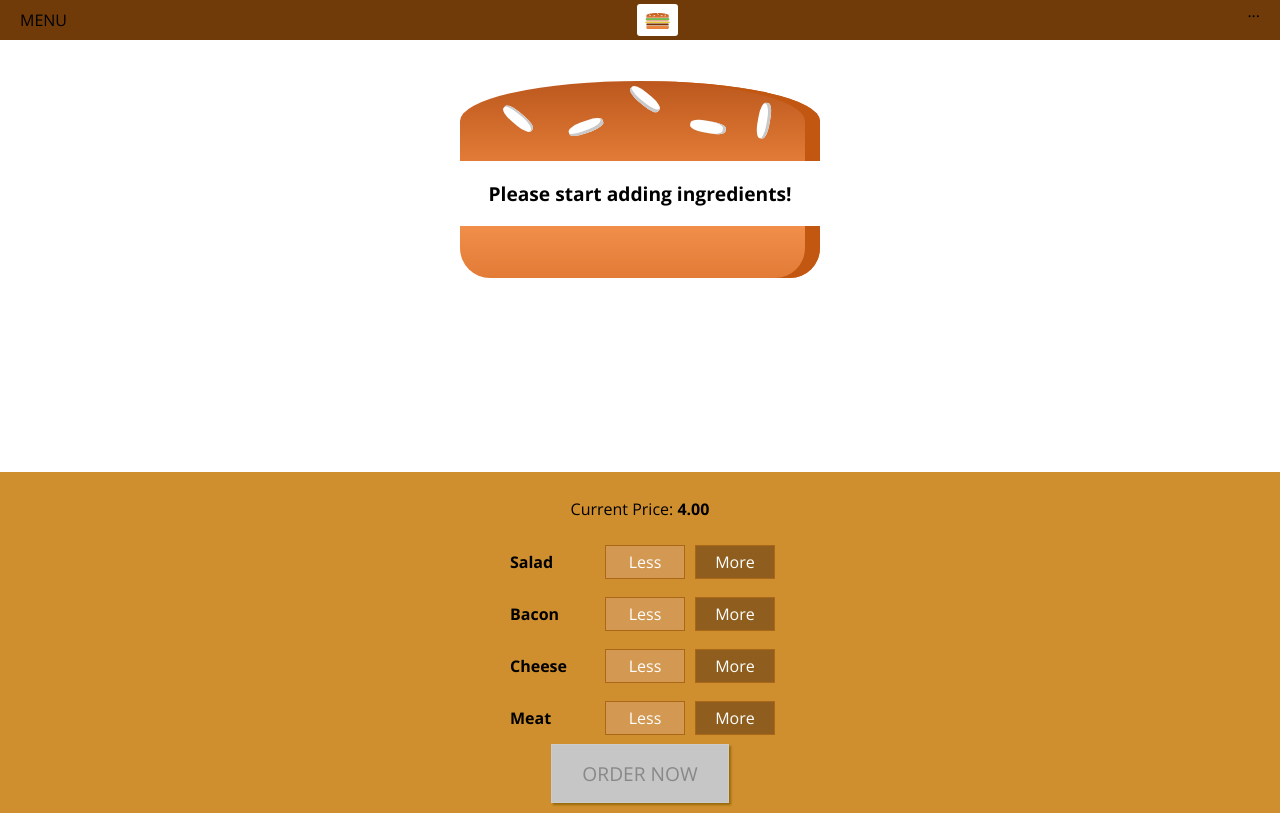
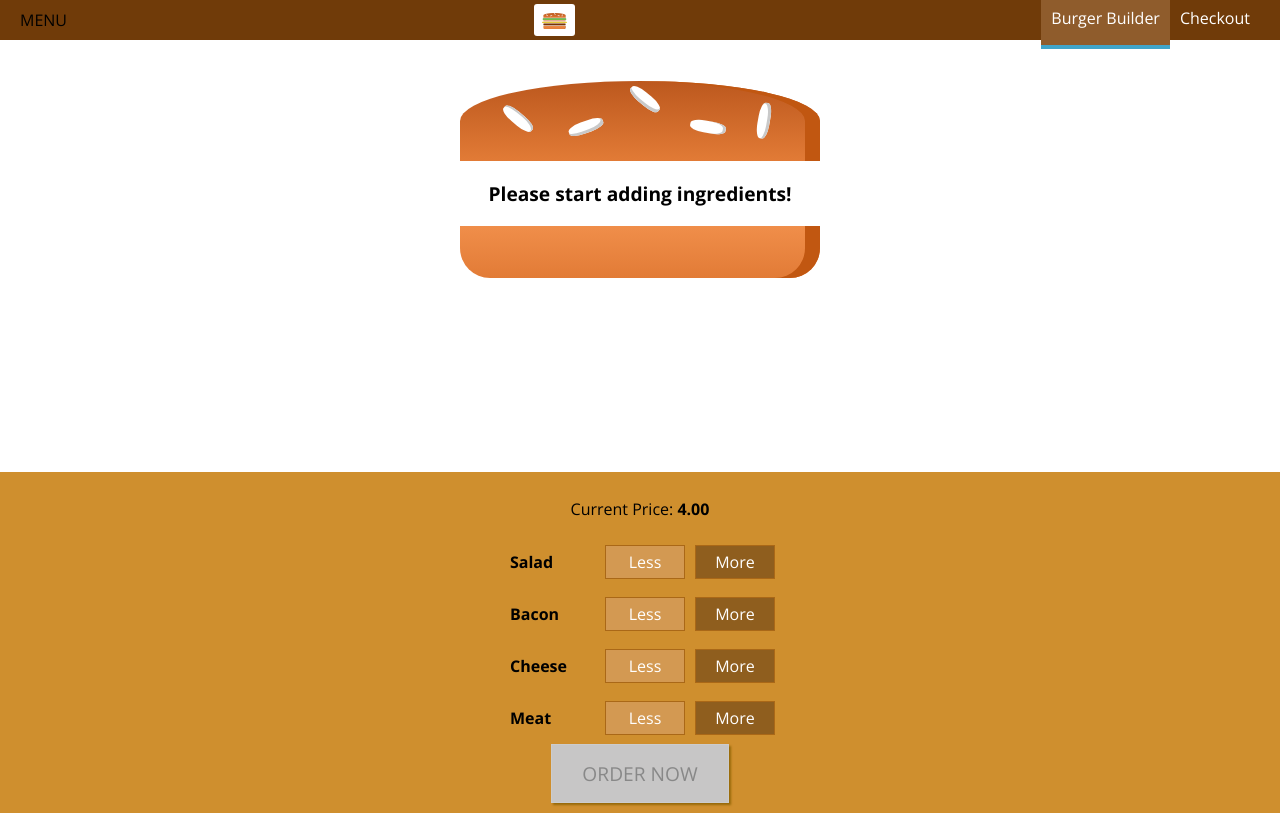
Before and after one commit to yorvinlunawisky/burger-builder-app, a React (Create React App) app in the folder burger-builder/: page / in a window 1280 px wide. Built offline with nearby package versions, Linux system fonts and the light colour scheme.

Commit message:
Backdrop added

```diff
--- a/burger-builder/src/components/Layout/Layout.js
+++ b/burger-builder/src/components/Layout/Layout.js
@@ -2,10 +2,12 @@
 import Aux from '../../hoc/Auxiliary';
 import classes from './Layout.module.css';
 import Toolbar from '../Navigation/Toolbar/Toolbar';
+import SideDrawer from '../Navigation/SideDrawer/SideDrawer';
 
 const layout = (props) => (
   <Aux>
     <Toolbar />
+    <SideDrawer />
     <main className={classes.Content}>
       {props.children}
     </main>
--- a/burger-builder/src/components/Logo/Logo.js
+++ b/burger-builder/src/components/Logo/Logo.js
@@ -3,7 +3,7 @@
 import burgerLogo from '../../assets/images/burger-logo.png';
 
 const logo = (props) => (
-  <div className={styles.Logo}>
+  <div className={styles.Logo} style={{ height: props.height }}>
     <img
       alt="burger logo"
       src={burgerLogo} />
--- a/burger-builder/src/components/Logo/Logo.module.css
+++ b/burger-builder/src/components/Logo/Logo.module.css
@@ -1,7 +1,7 @@
 .Logo {
   background-color: white;
   padding: 8px;
-  height: 80%;
+  height: 100%;
   box-sizing: border-box;
   border-radius: 3px;
 }
--- /dev/null
+++ b/burger-builder/src/components/Navigation/NavigationItems/NavigationItem/NavigationItem.js
@@ -0,0 +1,12 @@
+import React from 'react';
+import styles from './NavigationItem.module.css';
+
+const navigationItem = (props) => (
+  <li className={styles.NavigationItem}>
+    <a
+      href={props.link}
+      className={props.active ? styles.active : null}>{props.children}</a>
+  </li>
+);
+
+export default navigationItem;
--- /dev/null
+++ b/burger-builder/src/components/Navigation/NavigationItems/NavigationItem/NavigationItem.module.css
@@ -0,0 +1,43 @@
+.NavigationItem {
+  margin: 10px 0;
+  box-sizing: border-box;
+  display: block;
+  width: 100%;
+}
+.NavigationItem a {
+  color: #8F5C2C;
+  text-decoration: none;
+  width: 100%;
+  box-sizing: border-box;
+  display: block;
+}
+
+.NavigationItem a:hover,
+.NavigationItem a:active,
+.NavigationItem a.active {
+  color:#40A4C8;
+}
+@media (min-width: 500px) {
+  .NavigationItem {
+    margin: 0;
+    display: flex;
+    width: auto;
+    align-items: center;
+  }
+
+  .NavigationItem a {
+    color: white;
+    text-decoration: none;
+    height: 100%;
+    padding: 16px 10px;
+    border-bottom: 4px solid transparent;
+  }
+
+  .NavigationItem a:hover,
+  .NavigationItem a:active,
+  .NavigationItem a.active {
+    background-color: #8F5C2C;
+    border-bottom: 4px solid #40A4C8;
+    color:white;
+  }
+}
--- /dev/null
+++ b/burger-builder/src/components/Navigation/NavigationItems/NavigationItems.js
@@ -0,0 +1,12 @@
+import React from 'react';
+import styles from './NavigationItems.module.css';
+import NavigationItem from './NavigationItem/NavigationItem';
+
+const navigationItems = () => (
+  <ul className={styles.NavigationItems}>
+    <NavigationItem link="/" active>Burger Builder</NavigationItem>
+    <NavigationItem link="/">Checkout</NavigationItem>
+  </ul>
+);
+
+export default navigationItems;
--- /dev/null
+++ b/burger-builder/src/components/Navigation/NavigationItems/NavigationItems.module.css
@@ -0,0 +1,15 @@
+.NavigationItems {
+  margin: 0;
+  padding: 0;
+  list-style: none;
+  display: flex;
+  flex-flow: column;
+  align-items: center;
+  height: 100%;
+}
+
+@media (min-width: 500px) {
+  .NavigationItems {
+    flex-flow: row;
+  }
+}
--- /dev/null
+++ b/burger-builder/src/components/Navigation/SideDrawer/SideDrawer.js
@@ -0,0 +1,20 @@
+import React from 'react';
+import Logo from '../../Logo/Logo';
+import NavigationItems from '../NavigationItems/NavigationItems';
+import styles from './SideDrawer.module.css';
+
+const sideDrawer = (props) => {
+  //...
+  return (
+    <div className={styles.SideDrawer}>
+      <div className={styles.Logo}>
+        <Logo />
+      </div>
+      <nav>
+        <NavigationItems />
+      </nav>
+    </div>
+  )
+}
+
+export default sideDrawer;
--- /dev/null
+++ b/burger-builder/src/components/Navigation/SideDrawer/SideDrawer.module.css
@@ -0,0 +1,28 @@
+.SideDrawer {
+  position: fixed;
+  width: 280px;
+  max-width: 70%;
+  height: 100%;
+  left: 0;
+  top:0;
+  z-index: 200;
+  background-color: white;
+  padding: 32px 16px;
+  box-sizing:border-box;
+  transition: transform 0.3s ease-out;
+}
+
+@media (min-width: 500px) {
+  .SideDrawer {
+    display: none;
+  }
+}
+
+.Open {
+  transform: translateX(0);
+}
+
+.Logo {
+  height: 11%;
+  margin-bottom: 32px;
+}
--- a/burger-builder/src/components/Navigation/Toolbar/Toolbar.js
+++ b/burger-builder/src/components/Navigation/Toolbar/Toolbar.js
@@ -1,13 +1,16 @@
 import React from 'react';
 import styles from './Toolbar.module.css';
 import Logo from '../../Logo/Logo';
+import NavigationItems from '../NavigationItems/NavigationItems';
 
 const toolbar = (props) => (
   <header className={styles.Toolbar}>
     <div>MENU</div>
-    <Logo />
-    <nav>
-      ...
+    <div className={styles.Logo}>
+      <Logo />
+    </div>
+    <nav className={styles.DesktopOnly}>
+      <NavigationItems />
     </nav>
   </header>
 );
--- a/burger-builder/src/components/Navigation/Toolbar/Toolbar.module.css
+++ b/burger-builder/src/components/Navigation/Toolbar/Toolbar.module.css
@@ -16,3 +16,13 @@
 .Toolbar nav {
   height: 100%;
 }
+
+.Logo {
+  height: 80%;
+}
+
+@media (max-width: 499px) {
+  .DesktopOnly {
+    display: none;
+  }
+}
--- a/burger-builder/src/containers/BurgerBuilder/BurgerBuilder.js
+++ b/burger-builder/src/containers/BurgerBuilder/BurgerBuilder.js
@@ -1,5 +1,4 @@
 import React, { Component } from 'react';
-
 import Aux from '../../hoc/Auxiliary';
 import Burger from '../../components/Burger/Burger';
 import BuildControls from '../../components/Burger/BuildControls/BuildControls';
```
